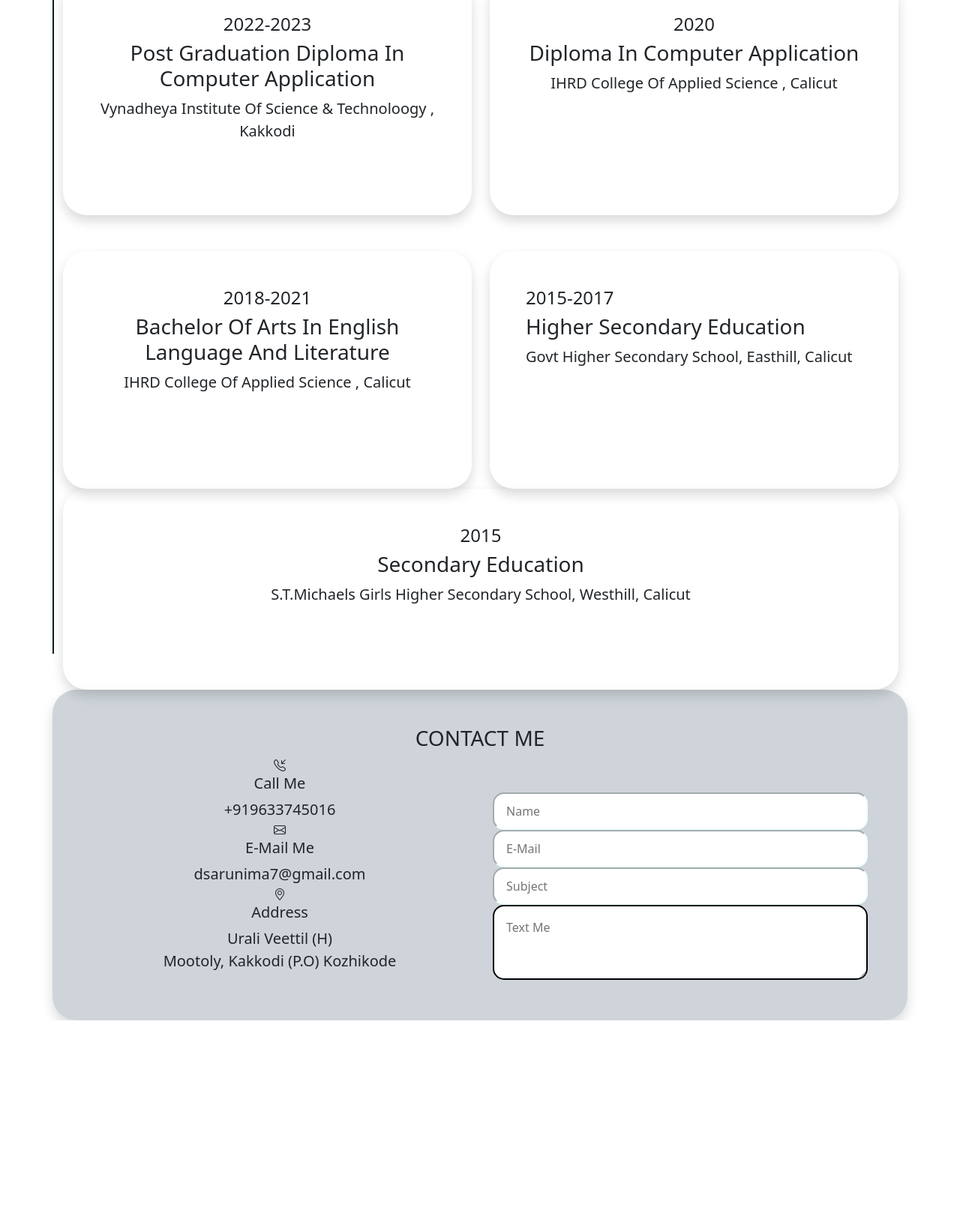
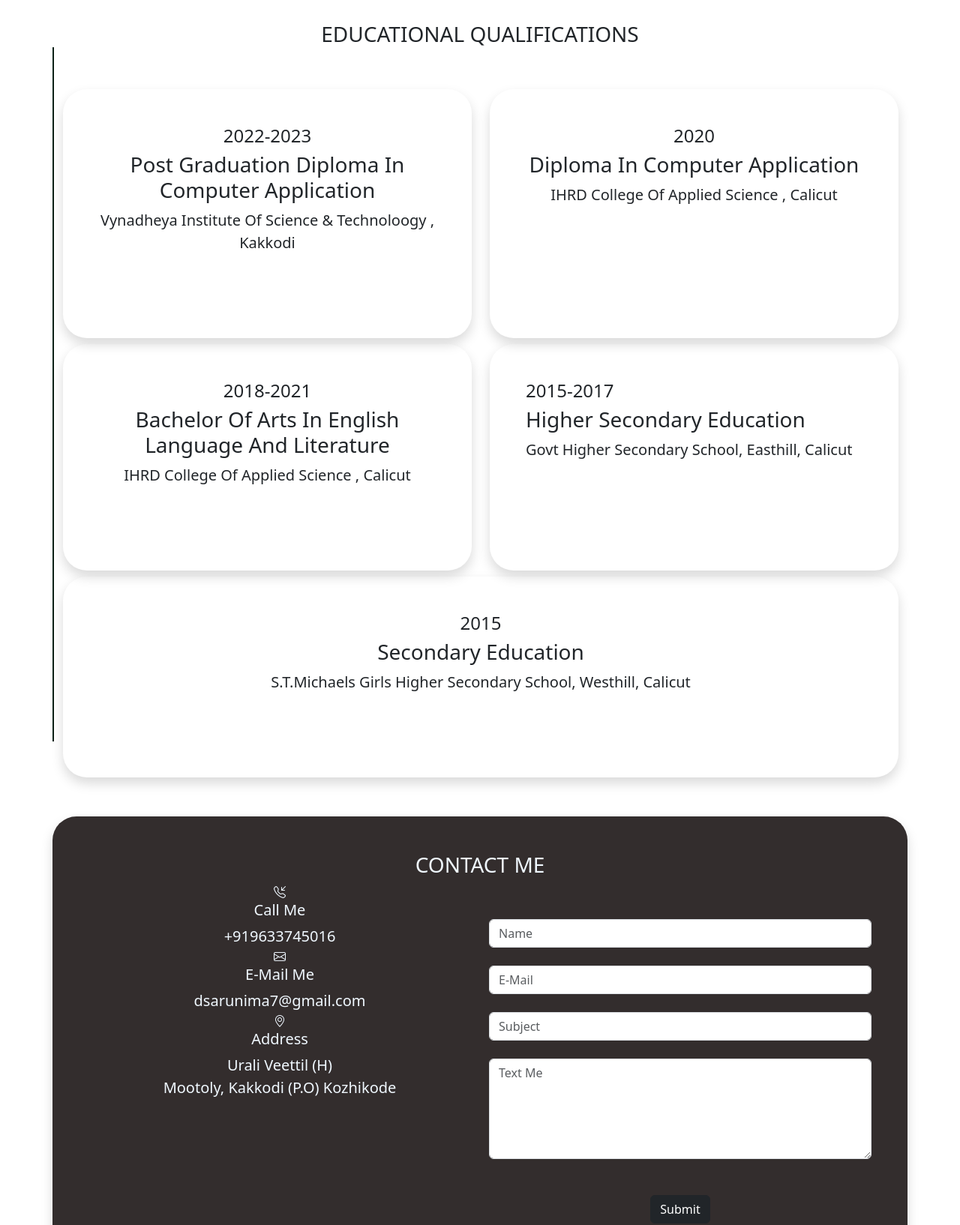
Before and after one commit to Arunimads/portfolio, a plain HTML site: page index.html in a window 1280 px wide. Shown: the part 1166-2800 px from the top of the page at 75% size. Before the commit the page ends 2527 px from the top, so only its background shows below. Drawn offline with nearby package versions, Linux system fonts and the light colour scheme.

Commit message:
second commit

```diff
--- a/index.html
+++ b/index.html
@@ -13,7 +13,7 @@
 
 <body>
 
-  <nav class="navbar navbar-expand-lg navbar-dark bg-secondary fixed-top ">
+  <nav class="navbar navbar-expand-lg navbar-dark bg-secondary  ">
     <div class="container-fluid">
       <a class="navbar-brand text-weight-bold" href="#">ARUNIMA D S</a>
       <button class="navbar-toggler" type="button" data-bs-toggle="collapse" data-bs-target="#navbarNav"
@@ -32,7 +32,7 @@
             <a class="nav-link" href="#skills">SKILLS</a>
           </li>
           <li class="nav-item">
-            <a class="nav-link" href="contact">CONTACT</a>
+            <a class="nav-link" href="#contact">CONTACT</a>
           </li>
           <li class="nav-item mt-2">
             <i class="bi bi-moon" id="moon" data-bs-toggle="collapse" onclick="Moon()"></i>
@@ -44,9 +44,9 @@
 
 
 
-  <section class="bg-dark text-white text-center mt-5" id="home">
-    <div class="row">
-      <div class="col-lg-6">
+  <section class=" text-white text-center mt-5" id="home">
+    <div class="row  justify-content-center  ">
+      <div class="col-lg-6 col-md-12">
         <div class="container mt-5 m-lg-5 text-center p-5">
           <h1 class="display-4">ARUNIMA D S</h1>
           <p class="lead"> I'AM A PYTHON DEVELOPER TRAINEE</p>
@@ -54,25 +54,27 @@
           <a href="https://www.facebook.com/arunima.dinesh.1?mibextid=ZbWKwL"><i class="bi bi-facebook"></i></a>
           <a href="https://wa.me/qr/3LQOYDIOHBVBO1"><i class="bi bi-whatsapp"></i></a>
           <a href="https://mail.google.com/mail/u/0/#inbox"><i class="bi bi-envelope"></i></a>
+          <br>
+          <button class="btn btn-secondary mt-2 rounded"><a href="#contact" style="text-decoration: none;">Contact
+            Me</a></button>
         </div>
 
       </div>
-      <div class="col-6 m-lg-0">
-        <div class="container">
-          <img src="./IMAGES/IMG_20231203_105433.png">
+      <div class="col-lg-5 col-md-12">
+        <div class="container " >
+          <img  src="./IMAGES/IMG_20231203_105433.png" >
         </div>
       </div>
     </div>
   </section>
-  <button class="btn btn-secondary mt-2 rounded"><a href="#contact" style="text-decoration: none;">Contact
-      Me</a></button>
+
 
   <!-- about me -->
   <section>
-    <div class="container mt-5" id="about">
+    <div class="container mt-5 " id="about"  >
       <h2 class="text-center">ABOUT ME</h2>
       <h6 class="text-center ">SELF INTRODUCTION</h6>
-      <p class="lead text-center">I'am A Python Developer Trainee, Currently Specilising On Python , And Has Been
+      <p class="lead text-center mt-4">I'am A Python Developer Trainee, Currently Specilising On Python , And Has Been
         Awarded Post Graduation Diploma In Computer Application (PGDCA) Placed in First Class with Distinction, and
         Expertise in Microsoft Office and Data Entry. Looking To Leavage My Knowledge And Experience Into a Role As Full
         Stack Developer. </p>
@@ -83,10 +85,10 @@
 
   <!-- my skills -->
   <section>
-    <div class="container mt-5" id="skills">
+    <div class="container mt-5" id="skills" >
       <h2 class="text-center">SKILLS</h2>
       <h6 class="text-center ">MY TECHNICAL LEVEL</h6>
-      <div class="row">
+      <div class="row mt-3 gy-5">
         <div class="col-lg-6 col-md-6 col-sm-12">
 
           <h3>FRONTEND DEVELOPER</h3>
@@ -143,15 +145,30 @@
   <section>
     <div class="container mt-5 ">
       <h3 class="text-center">EDUCATIONAL QUALIFICATIONS</h3>
-      <div class="row" style="border-left: 2px solid rgb(4, 33, 23);">
-        <div class="col-6 ">
-          <div class="container shadow mt-5 p-5 rounded-5 text-center h-50">
+      <div class="row gy-2" style="border-left: 2px solid rgb(4, 33, 23);">
+        <div class="col-lg-6 col-sm-12 ">
+          <div class="container shadow mt-5 p-5 rounded-5 text-center h-100">
             <h4>2022-2023</h4>
             <h3>Post Graduation Diploma In Computer Application</h3>
             <p class="lead">Vynadheya Institute Of Science & Technoloogy , Kakkodi</p>
 
           </div>
-          <div class="container shadow mt-5 p-5 rounded-5 text-center h-50">
+        </div>
+        <div class="col-lg-6 col-sm-12 ">
+          <div class="container shadow mt-5 p-5 rounded-5 text-center h-100">
+            <h4>2020</h4>
+            <h3>Diploma In Computer Application</h3>
+            <p class="lead"> IHRD College Of Applied Science , Calicut</p>
+
+          </div>
+
+
+        </div>
+
+      </div>
+      <div class="row gy-2 mt-auto" style="border-left: 2px solid rgb(4, 33, 23);">
+        <div class="col-lg-6 col-sm-12 ">
+          <div class="container shadow mt-5 p-5 rounded-5 text-center h-100">
             <h4>2018-2021</h4>
             <h3>Bachelor Of Arts In English Language And Literature</h3>
             <p class="lead">IHRD College Of Applied Science , Calicut</p>
@@ -159,27 +176,21 @@
           </div>
 
         </div>
-        <div class="col-6">
+          <div class="col-lg-6 col-sm-12 ">
 
-          <div class="container shadow mt-5 p-5 rounded-5 text-center h-50">
-            <h4>2020</h4>
-            <h3>Diploma In Computer Application</h3>
-            <p class="lead"> IHRD College Of Applied Science , Calicut</p>
+            <div class="container shadow mt-5 p-5 rounded-5 h-100">
+              <h4>2015-2017</h4>
+              <h3>Higher Secondary Education</h3>
+              <p class="lead">Govt Higher Secondary School, Easthill, Calicut</p>
 
-          </div>
-          <div class="container shadow mt-5 p-5 rounded-5 h-50">
-            <h4>2015-2017</h4>
-            <h3>Higher Secondary Education</h3>
-            <p class="lead">Govt Higher Secondary School, Easthill, Calicut</p>
+            </div>
 
           </div>
 
 
-
-        </div>
-
-
-        <div class="col-12 mt-5">
+    </div>
+      <div class="row gy-3 mt-auto " style="border-left: 2px solid rgb(4, 33, 23);">
+        <div class="col-lg-12 mt-2">
           <div class="container shadow mt-5 p-5 rounded-5 text-center h-100">
 
             <h4>2015</h4>
@@ -199,10 +210,10 @@
   </section>
 
   <!-- Contact me -->
-  <section>
-    <div class="container mt-5 shadow  p-5 text-center bg-dark-subtle rounded-5" id="contact">
+  <section >
+    <div class="container  shadow  p-5 text-center  rounded-5" id="contact">
       <h3>CONTACT ME</h3>
-      <div class="row">
+      <div class="row ">
         <div class="col-lg-6 col-sm-12 ">
           <i class="bi bi-telephone-inbound"></i>
           <h5>Call Me</h5>
@@ -220,12 +231,13 @@
 
         <div class="col-lg-6 col-sm-12 mt-5">
 
-          <input type="text" class="p-3" placeholder="Name"><br>
+          <input type="text" class=" form-control" placeholder="Name"><br>
 
-          <input type="text" class="p-3" placeholder="E-Mail"><br>
+          <input type="text" class=" form-control" placeholder="E-Mail"><br>
 
-          <input type="text" class="p-3" placeholder="Subject"><br>
-          <textarea class="p-3" placeholder="Text Me "></textarea>
+          <input type="text" class=" form-control" placeholder="Subject"><br>
+          <textarea name="" class="form-control" id="" cols="50" rows="5"  placeholder="Text Me "></textarea>
+         <input type="submit" class="btn btn-dark mt-5 ">
 
 
 
--- a/style.css
+++ b/style.css
@@ -3,24 +3,36 @@
     padding:0;
     box-sizing:border-box;
 }
+#home{
+    background-color:#332D2D;
+}
+#contact{
+    margin-top: 100px;
+    background-color:#332D2D;
+    color: aliceblue;
+}
+
+
+
+
+
 .dark-mode {
     background-color: black;
     color: white;}
+.dark-mode #home{
+    background-color:#2f4454;
+}
+.dark-mode #contact{
 
-    a { color: inherit; }
+    background-color:#2f4454;
+}
 
-    input{
-        width: 500px;
-        height: 50px;
-        border-radius: 15px;
-        border-color:azure;
+a { color: inherit; }
 
-    }
-    textarea{
-        width: 500px;
-        height: 100px;
-        border-radius: 15px;
-        border-color:azure;
-        border: 2px solid black;
-
-    }
+#home i{
+    font-size: 30px;
+    padding: 10px;
+}
+#home i:hover{
+    color: yellow;
+}
```
